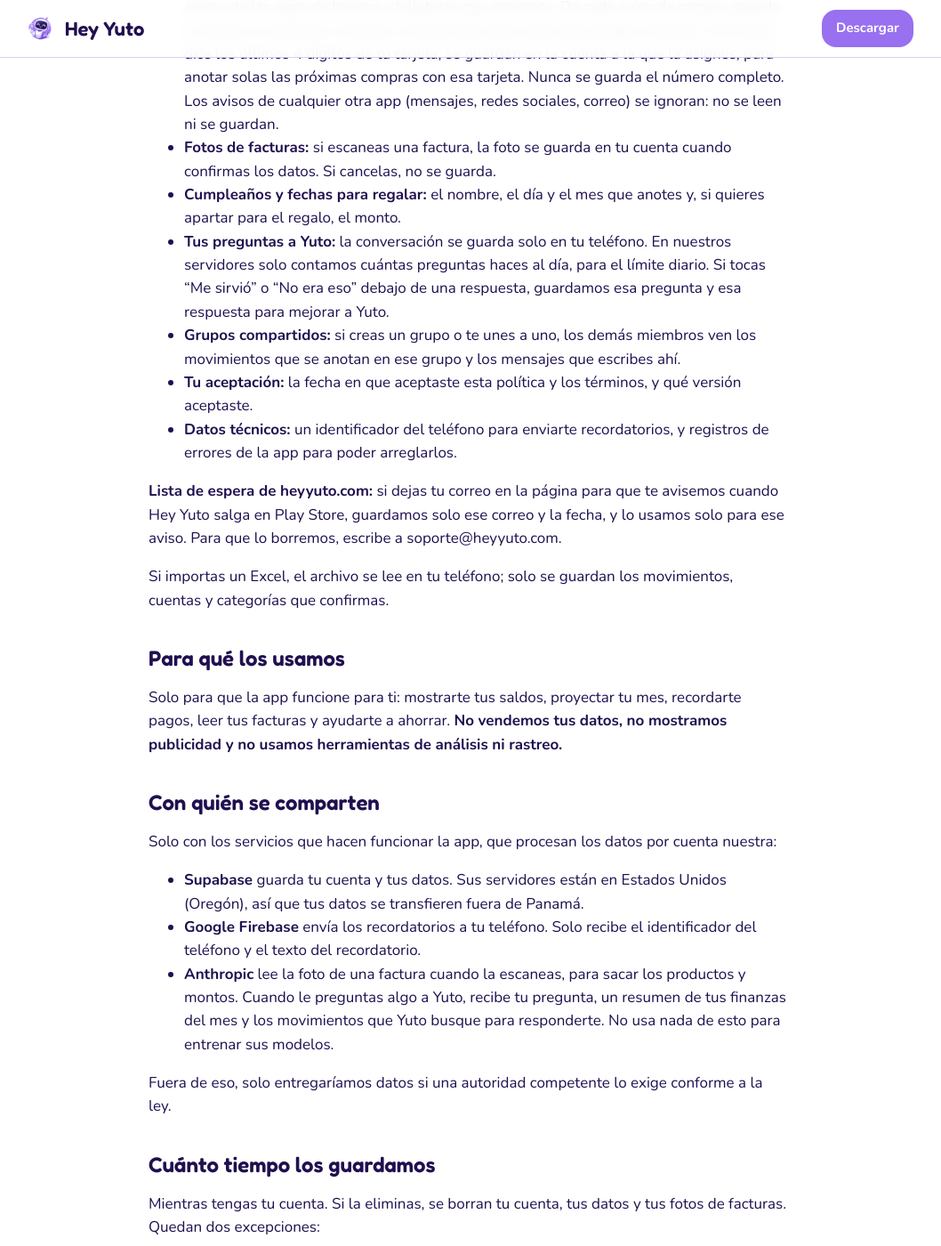
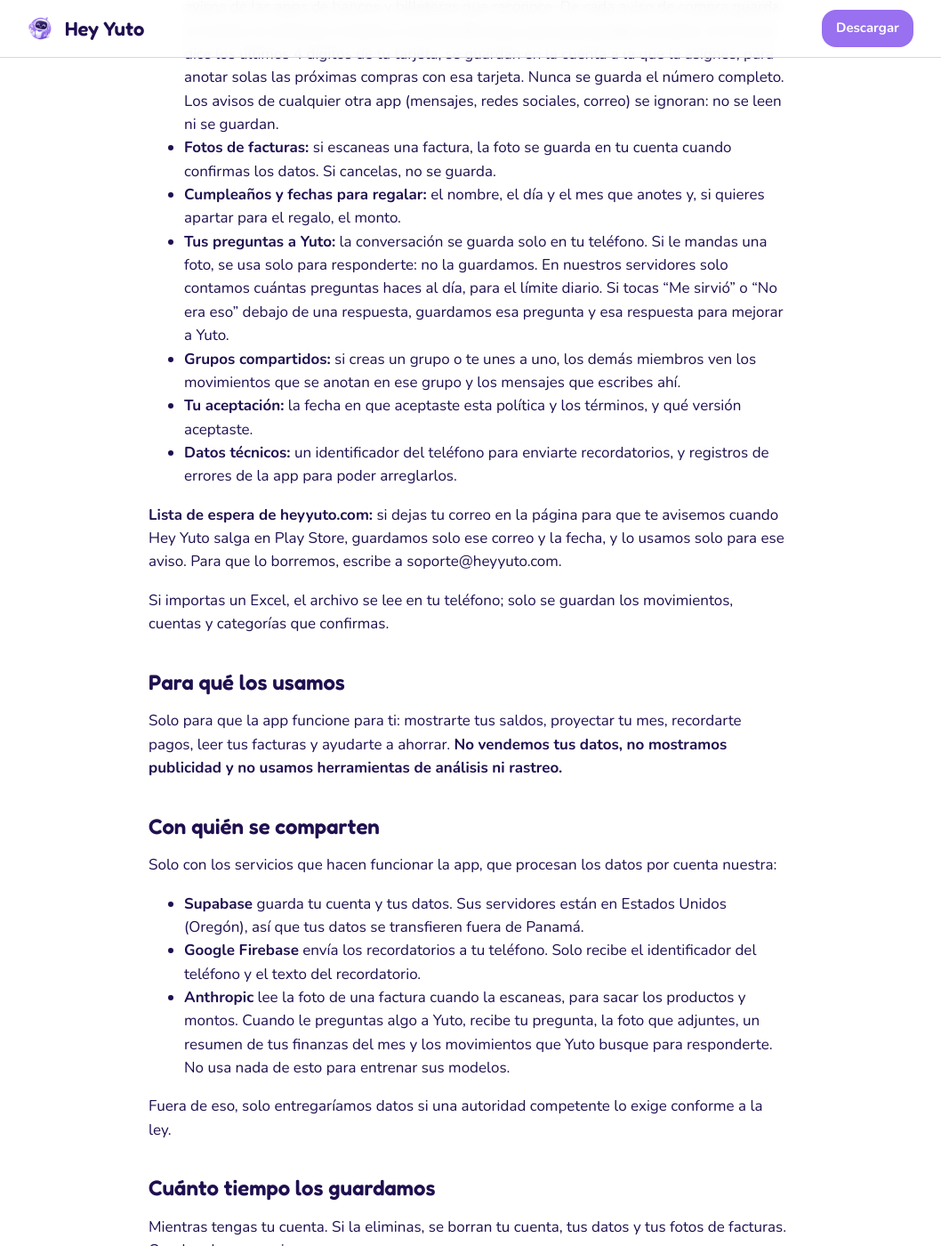
Before and after one commit to Dacoca34/yuto-legal, a Jekyll site: the page built from privacidad.md, in a window 1280 px wide and 1400 px high, scrolled down 655 px. Shown: the whole window at 89% size, without its empty margins (113-1171 px from the left). Built offline with Jekyll 4.4.1, drawn with Linux system fonts in a browser that asks for light colours; our own code applies the rules of GitHub Pages for plain Markdown files.

Commit message:
0.45: fotos a Yuto, cargos de la tarjeta; politica con las fotos

```diff
--- a/index.html
+++ b/index.html
@@ -40,7 +40,8 @@
     <div class="tarjeta"><img class="pose" src="assets/yuto/celebrando.webp" alt="" loading="lazy"><h3>Metas de ahorro</h3><p>Pon para qué ahorras y para cuándo, y Yuto te dice cuánto apartar para llegar a tiempo.</p></div>
     <div class="tarjeta"><img class="pose" src="assets/yuto/preocupado.webp" alt="" loading="lazy"><h3>Que no te cobren una prueba gratis</h3><p>¿Empezaste a probar una suscripción? Anótala y te aviso 3 días antes y la víspera del cobro, para que decidas si la sigues o la cancelas.</p></div>
     <div class="tarjeta"><img class="pose" src="assets/yuto/trabajando.webp" alt="" loading="lazy"><h3>¿Tienes negocio?</h3><p>Lleva lo del negocio aparte de tu plata personal y mira cuánto te deja de verdad cada mes, separando costos y gastos, y cuánto te podrías pagar de sueldo.</p></div>
-    <div class="tarjeta"><img class="pose" src="assets/yuto/pensando.webp" alt="" loading="lazy"><h3>Pregúntale a Yuto</h3><p>Pregúntale con tus palabras: cómo vas este mes, en qué gastaste más o si te alcanza para tu meta. Te contesta con tus números. <i>En prueba con un grupo pequeño; pronto para todos.</i></p></div>
+    <div class="tarjeta"><img class="pose" src="assets/yuto/pensando.webp" alt="" loading="lazy"><h3>Pregúntale a Yuto</h3><p>Pregúntale con tus palabras: cómo vas este mes, en qué gastaste más o si te alcanza para tu meta. Te contesta con tus números, y puedes mandarle una foto del banco o de un cobro. <i>En prueba con un grupo pequeño; pronto para todos.</i></p></div>
+    <div class="tarjeta"><img class="pose" src="assets/yuto/preocupado.webp" alt="" loading="lazy"><h3>Lo que la tarjeta no te avisa</h3><p>El interés y los cargos del corte salen para que los confirmes, y Yuto te avisa si con ellos te pasarías del límite y cuánto pagar para evitar el sobregiro.</p></div>
     <div class="tarjeta"><img class="pose" src="assets/yuto/navidad.webp" alt="" loading="lazy"><h3>Cumpleaños y fechas para regalar</h3><p>Anota los cumpleaños, el Día de la Madre, del Padre, Navidad o la fecha que quieras. Yuto te ayuda a apartar para el regalo y te avisa unos días antes.</p></div>
     <div class="tarjeta"><img class="pose" src="assets/yuto/saludando.webp" alt="" loading="lazy"><h3>Sin abrir la app</h3><p>Pon el widget en tu pantalla y ve cuánto te queda libre hasta tu próximo pago, tus últimos movimientos y lo que falta por cobrarte.</p></div>
     <div class="tarjeta"><img class="pose" src="assets/yuto/hablando.webp" alt="" loading="lazy"><h3>En familia</h3><p>Crea un grupo, comparte solo las cuentas que quieras y hablen de los gastos de la casa en el mismo lugar.</p></div>
--- a/privacidad.md
+++ b/privacidad.md
@@ -19,7 +19,7 @@
 - **Los avisos de tu banco:** si le das a Hey Yuto acceso a tus notificaciones, lee solo los avisos de las apps de bancos y billeteras que reconoce. De cada aviso de compra guarda el monto, el comercio, la fecha y el texto del aviso, para que puedas revisarlo. Si el aviso dice los últimos 4 dígitos de tu tarjeta, se guardan en la cuenta a la que la asignes, para anotar solas las próximas compras con esa tarjeta. Nunca se guarda el número completo. Los avisos de cualquier otra app (mensajes, redes sociales, correo) se ignoran: no se leen ni se guardan.
 - **Fotos de facturas:** si escaneas una factura, la foto se guarda en tu cuenta cuando confirmas los datos. Si cancelas, no se guarda.
 - **Cumpleaños y fechas para regalar:** el nombre, el día y el mes que anotes y, si quieres apartar para el regalo, el monto.
-- **Tus preguntas a Yuto:** la conversación se guarda solo en tu teléfono. En nuestros servidores solo contamos cuántas preguntas haces al día, para el límite diario. Si tocas "Me sirvió" o "No era eso" debajo de una respuesta, guardamos esa pregunta y esa respuesta para mejorar a Yuto.
+- **Tus preguntas a Yuto:** la conversación se guarda solo en tu teléfono. Si le mandas una foto, se usa solo para responderte: no la guardamos. En nuestros servidores solo contamos cuántas preguntas haces al día, para el límite diario. Si tocas "Me sirvió" o "No era eso" debajo de una respuesta, guardamos esa pregunta y esa respuesta para mejorar a Yuto.
 - **Grupos compartidos:** si creas un grupo o te unes a uno, los demás miembros ven los movimientos que se anotan en ese grupo y los mensajes que escribes ahí.
 - **Tu aceptación:** la fecha en que aceptaste esta política y los términos, y qué versión aceptaste.
 - **Datos técnicos:** un identificador del teléfono para enviarte recordatorios, y registros de errores de la app para poder arreglarlos.
@@ -38,7 +38,7 @@
 
 - **Supabase** guarda tu cuenta y tus datos. Sus servidores están en Estados Unidos (Oregón), así que tus datos se transfieren fuera de Panamá.
 - **Google Firebase** envía los recordatorios a tu teléfono. Solo recibe el identificador del teléfono y el texto del recordatorio.
-- **Anthropic** lee la foto de una factura cuando la escaneas, para sacar los productos y montos. Cuando le preguntas algo a Yuto, recibe tu pregunta, un resumen de tus finanzas del mes y los movimientos que Yuto busque para responderte. No usa nada de esto para entrenar sus modelos.
+- **Anthropic** lee la foto de una factura cuando la escaneas, para sacar los productos y montos. Cuando le preguntas algo a Yuto, recibe tu pregunta, la foto que adjuntes, un resumen de tus finanzas del mes y los movimientos que Yuto busque para responderte. No usa nada de esto para entrenar sus modelos.
 
 Fuera de eso, solo entregaríamos datos si una autoridad competente lo exige conforme a la ley.
 
```
